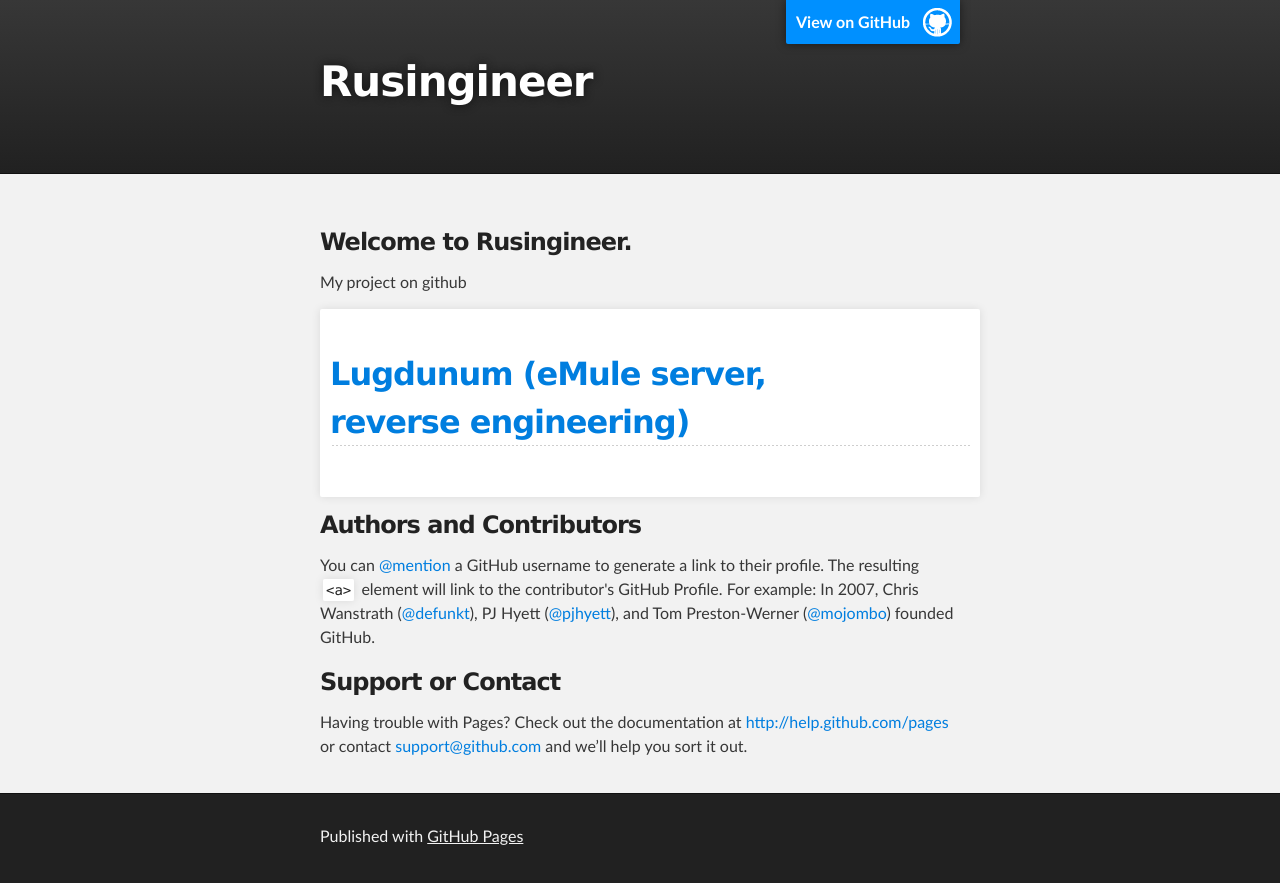
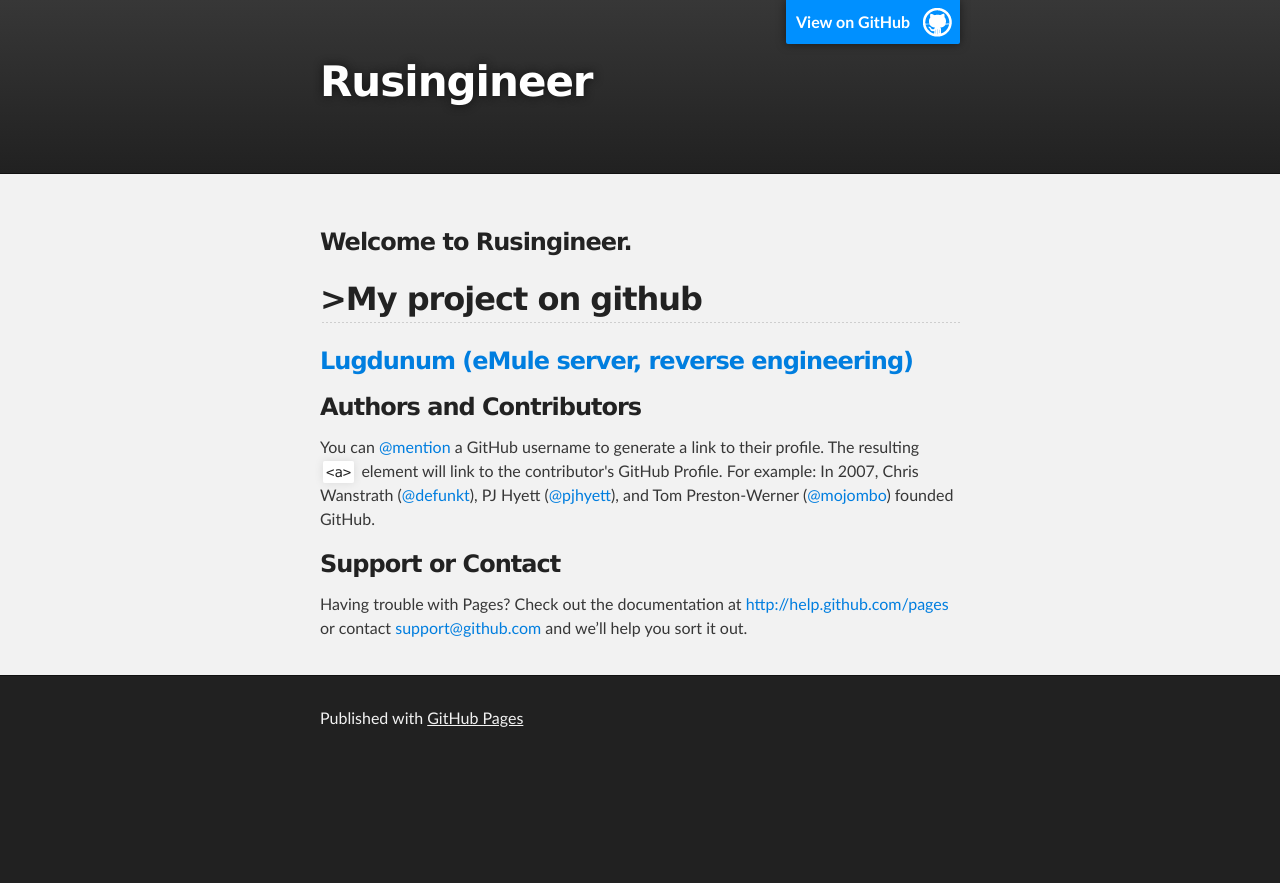
Before and after one commit to rusingineer/rusingineer.github.io, a plain HTML site: page index.html in a window 1280 px wide. After the commit the page ends 800 px from the top, so only its background shows below. Drawn offline with Linux system fonts and the light colour scheme.

Commit message:
Update index.html

```diff
--- a/index.html
+++ b/index.html
@@ -30,12 +30,11 @@
         <h3>
 <a name="welcome-to-github-pages" class="anchor" href="#welcome-to-github-pages"><span class="octicon octicon-link"></span></a>Welcome to Rusingineer.</h3>
 
-<p>My project on github</p>
+<p><h2>>My project on github</h2</p>
 
-<pre>
-  <h2><a href="https://github.com/rusingineer/Lugdunum">Lugdunum (eMule server,
-reverse engineering)</a></h2>
-</pre>
+  <h3><a href="https://github.com/rusingineer/Lugdunum">Lugdunum (eMule server,
+reverse engineering)</a></h3>
+
 
 <h3>
 <a name="authors-and-contributors" class="anchor" href="#authors-and-contributors"><span class="octicon octicon-link"></span></a>Authors and Contributors</h3>
```
